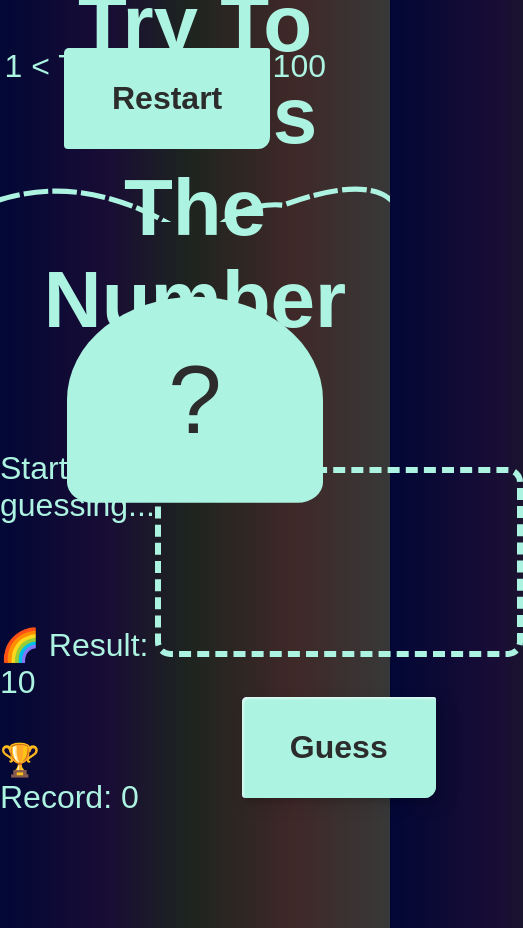
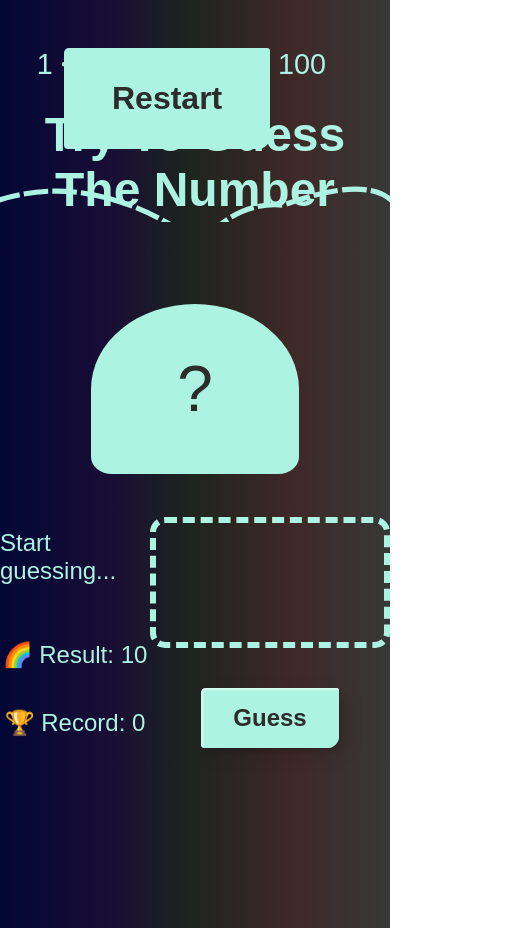
Before and after one commit to MatinT-SA/Guess_The_Number, a plain HTML site: page index.html in a window 390 px wide. Shown: the whole page, 523 px wide, since content can reach past the window. Drawn offline with Linux system fonts and the light colour scheme; a web font is replaced by a local one.

Commit message:
trying to responsive the game

```diff
--- a/style.css
+++ b/style.css
@@ -259,3 +259,52 @@ h1 {
         background-position: 0% 0%;
     }
 }
+
+@media (max-width: 1600px) {
+    .title {
+        font-size: 3rem;
+    }
+
+    .guess {
+        padding: 2rem;
+        font-size: 3rem;
+        width: 15rem;
+    }
+
+    .check {
+        font-size: 1.5rem;
+        padding: 1rem 2rem;
+    }
+
+    .message {
+        font-size: 1.5rem;
+        margin-bottom: 4rem;
+        height: 3rem;
+    }
+
+    .between {
+        font-size: 1.8rem;
+    }
+
+    .result {
+        font-size: 1.5rem;
+    }
+
+    .label-result {
+        font-size: 1.5rem;
+    }
+
+    .label-highscore {
+        font-size: 1.5rem;
+    }
+
+    .highscore {
+        font-size: 1.5rem;
+    }
+
+    .number {
+        font-size: 4rem;
+        width: 13rem;
+        padding: 3rem 0rem;
+    }
+}
```
